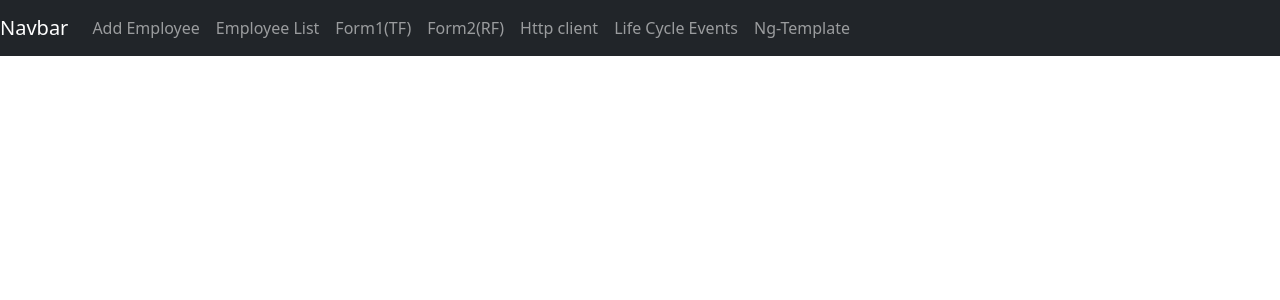
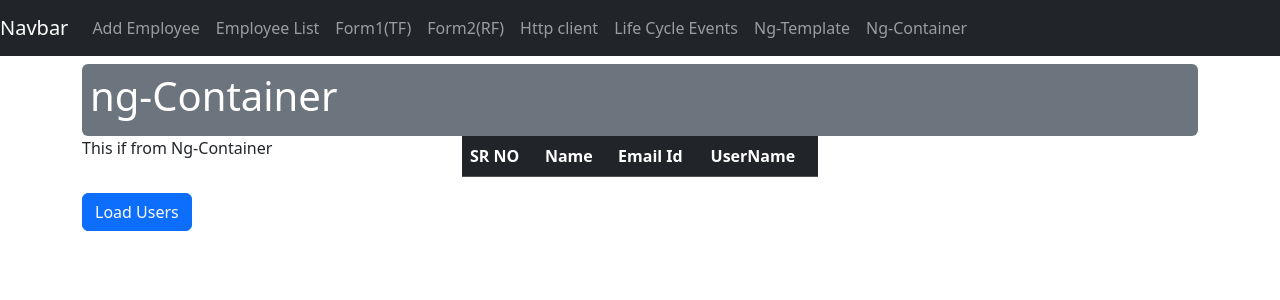
Before and after one commit to walidarai/Myrepo, an Angular app in the folder my-app/: page /ng-container in a window 1280 px wide. Before the commit this address led to /. Shown: the top 300 px of the page. Built offline with nearby package versions, Linux system fonts and the light colour scheme.

Commit message:
using Ng-container

```diff
--- a/my-app/src/app/app.component.html
+++ b/my-app/src/app/app.component.html
@@ -27,6 +27,9 @@
         <li class="nav-item">
           <a class="nav-link" routerLink="ng-template"> Ng-Template </a>
         </li>
+        <li class="nav-item">
+          <a class="nav-link" routerLink="ng-container"> Ng-Container </a>
+        </li>
       </ul>
     </div>
   </nav>
--- a/my-app/src/app/app.routes.ts
+++ b/my-app/src/app/app.routes.ts
@@ -6,6 +6,7 @@ import { EditEmployeeComponent } from './components/life-Cycle-Events/edit-emplo
 import { FormsComponent } from './components/forms/forms.component';
 import { Form2Component } from './components/form2/form2.component';
 import { NgTemplateComponent } from './components/ng-template/ng-template.component';
+import { NgContainerComponent } from './components/ng-container/ng-container.component';
 
 export const routes: Routes = [
     {
@@ -36,4 +37,8 @@ export const routes: Routes = [
         path:'ng-template',
         component: NgTemplateComponent,
     },
+    {
+        path:'ng-container',
+        component: NgContainerComponent,
+    },
 ];
--- /dev/null
+++ b/my-app/src/app/components/ng-container/ng-container.component.html
@@ -0,0 +1,73 @@
+<div class="mt-2 p-2 bg-secondary text-white rounded">
+    <h1>ng-Container</h1>
+</div>
+<div class="row">
+    <div class="col-4">
+        <ng-container *ngIf="isContainer">
+            <p>This if from Ng-Container</p>
+        </ng-container>
+    </div>
+    <div class="col-4">
+        <table class="table table-striped table-dark">
+            <thead>
+                <tr>
+                    <th>SR NO</th>
+                    <th>Name</th>
+                    <th>Email Id</th>
+                    <th>UserName</th>
+                </tr>
+            </thead>
+            <tbody>
+                <ng-container *ngIf="isApi">
+                    <tr>
+                        <td colspan="4" class="text-center">
+                            <div class="spinner-grow text-primary" role="status">
+                                <span class="sr-only">Loading...</span>
+                              </div>
+                              <div class="spinner-grow text-secondary" role="status">
+                                <span class="sr-only">Loading...</span>
+                              </div>
+                              <div class="spinner-grow text-success" role="status">
+                                <span class="sr-only">Loading...</span>
+                              </div>
+                              <div class="spinner-grow text-danger" role="status">
+                                <span class="sr-only">Loading...</span>
+                              </div>
+                              <div class="spinner-grow text-warning" role="status">
+                                <span class="sr-only">Loading...</span>
+                              </div>
+                              <div class="spinner-grow text-info" role="status">
+                                <span class="sr-only">Loading...</span>
+                              </div>
+                              <div class="spinner-grow text-light" role="status">
+                                <span class="sr-only">Loading...</span>
+                              </div>
+                              <div class="spinner-grow text-dark" role="status">
+                                <span class="sr-only">Loading...</span>
+                              </div>
+                        </td>
+                    </tr>
+                </ng-container>
+                <ng-container *ngIf="!isApi">
+
+                    @for (item of allUser; track $index) {
+                        <tr>
+                            <td>{{$index+1}}</td>
+                            <td>{{item.name}}</td>
+                            <td>{{item.email}}</td>
+                            <td>{{item.username}}</td>
+                        </tr>
+                    }
+                </ng-container>
+            </tbody>
+        </table>
+    </div>
+    <div class="col-4"></div>
+</div>
+<div class="row">
+    <div class="col-4">
+        <button class="btn btn-primary" (click)="getUser()">Load Users</button>
+    </div>
+    <div class="col-4"></div>
+    <div class="col-4"></div>
+</div>
--- /dev/null
+++ b/my-app/src/app/components/ng-container/ng-container.component.ts
@@ -0,0 +1,28 @@
+import { CommonModule } from '@angular/common';
+import { HttpClient } from '@angular/common/http';
+import { Component, inject } from '@angular/core';
+
+@Component({
+  selector: 'app-ng-container',
+  standalone: true,
+  imports: [CommonModule],
+  templateUrl: './ng-container.component.html',
+  styleUrl: './ng-container.component.css'
+})
+export class NgContainerComponent {
+
+
+  isContainer:boolean = true;
+
+  http = inject(HttpClient)
+  allUser:any[] = [];
+  isApi:boolean = false;
+
+  getUser(){
+    this.isApi = true;
+    this.http.get('https://jsonplaceholder.typicode.com/users').subscribe((res:any)=>{
+      this.allUser = res
+      this.isApi = false;
+    })
+  }
+}
```
Also changed, not shown: my-app/src/app/components/ng-container/ng-container.component.css (added), 1 other file (tests, documents, lock files or other folders).
